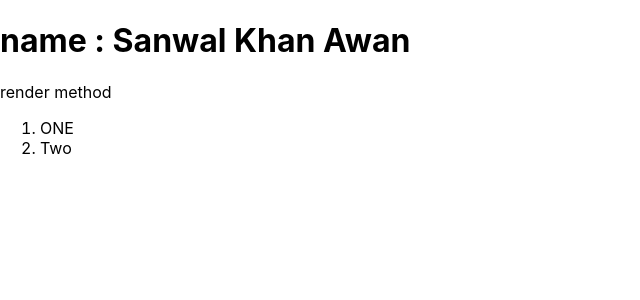
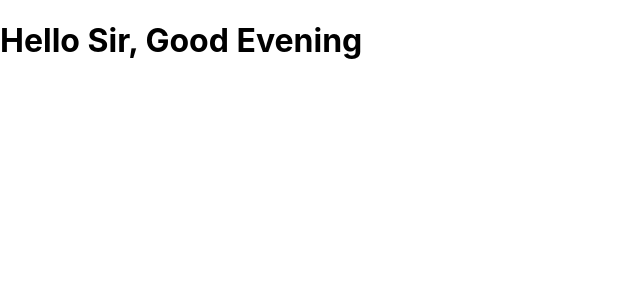
Before and after one commit to sanwalkhan/react-basics, a React (Create React App) app: page / in a window 1280 px wide. Shown: the top 300 px of the page, without its empty margins (0-640 px from the left). Built offline with nearby package versions, Linux system fonts and the light colour scheme.

Commit message:
Update index.js

```diff
--- a/src/index.js
+++ b/src/index.js
@@ -4,16 +4,24 @@ import './index.css';
 // import App from './App';
 import reportWebVitals from './reportWebVitals';
 
-const name = "Sanwal Khan Awan"
+
+let currdate = new Date()
+currdate = currdate.getHours()
+let greeting = '';
+
+if(currdate >= 1 && currdate< 12){
+  greeting = 'Good Morning'
+}else if(currdate >=12 && currdate <20){
+  greeting = "Good Evening"
+}else{
+  greeting = 'Good Night'
+}
 
 ReactDOM.render(
  <React.Fragment>
- <h1>name : {name}</h1>
- <p> render method</p>
- <ol>
- <li>ONE</li>
- <li>Two</li>
- </ol>
+ <h1>Hello Sir, {greeting} </h1>
+
+
  </React.Fragment>,
   document.getElementById('root')
 );
```
